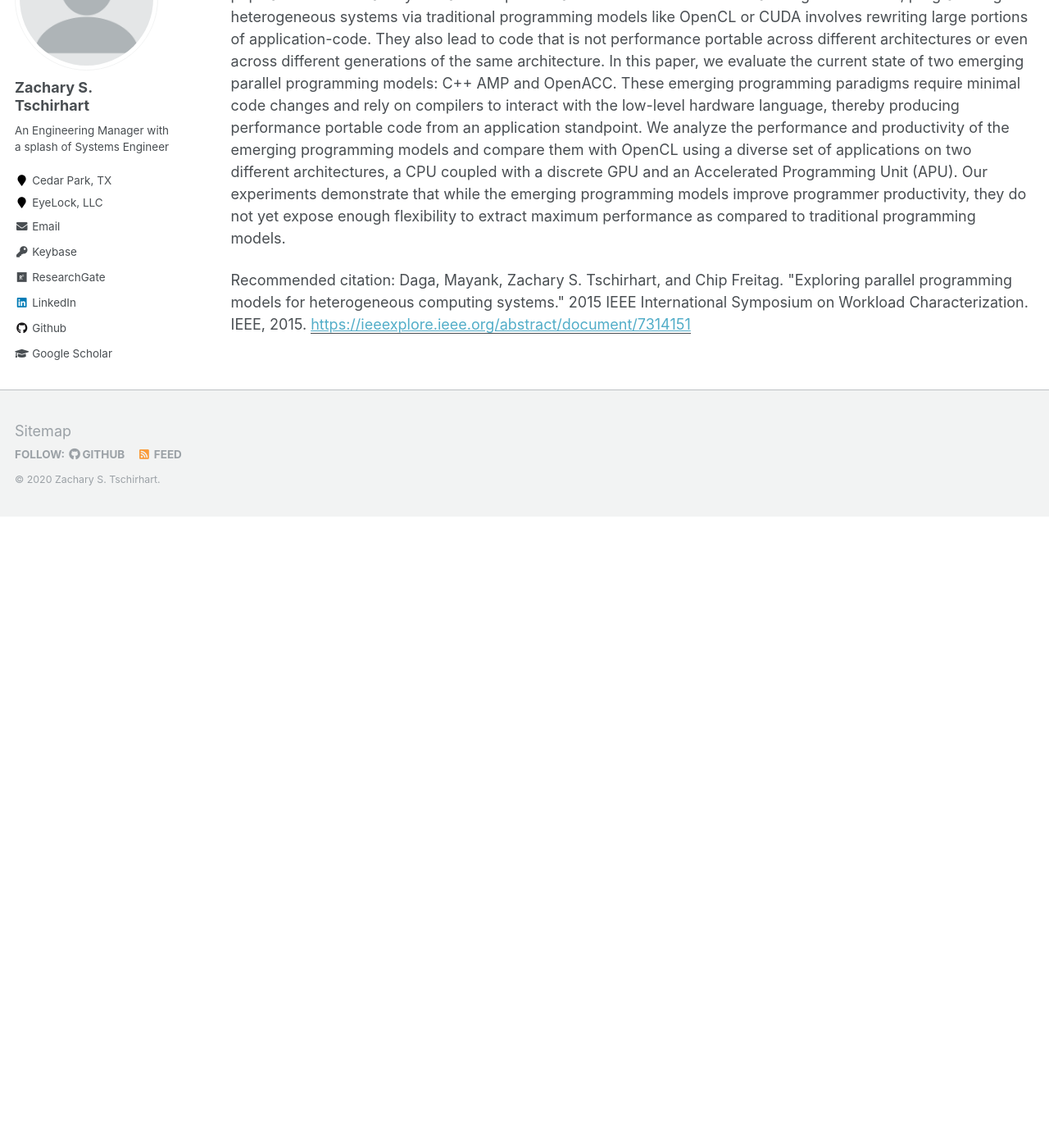
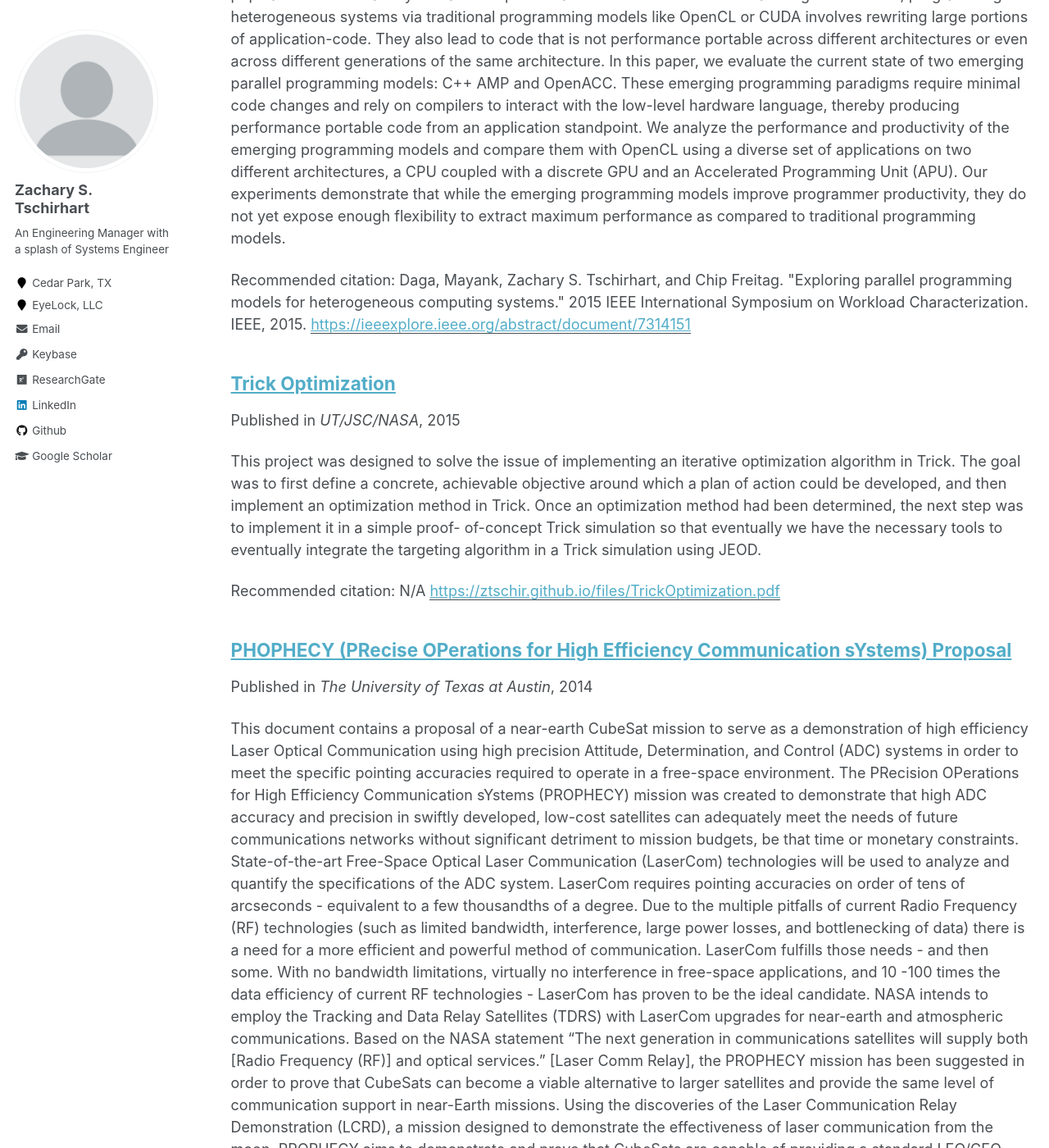
Before and after one commit to ztschir/ztschir.github.io, a Jekyll site: the page built from _pages/publications.md, in a window 1280 px wide and 1400 px high, scrolled down 794 px. Shown: the whole window at 82% size. Built offline with Jekyll 4.4.1, drawn with Linux system fonts in a browser that asks for light colours; before the commit the page ends 1424 px from its top, so only the background shows below that; some of the changed text lies outside the part shown.

Commit message:
added publications

```diff
--- /dev/null
+++ b/_publications/2010-01-10-trick-optimization.md
@@ -0,0 +1,14 @@
+---
+title: "Trick Optimization"
+collection: publications
+permalink: /publication/2010-01-10-trick-optimization
+excerpt: 'This project was designed to solve the issue of implementing an iterative optimization algorithm in Trick. The goal was to first define a concrete, achievable objective around which a plan of action could be developed, and then implement an optimization method in Trick. Once an optimization method had been determined, the next step was to implement it in a simple proof- of-concept Trick simulation so that eventually we have the necessary tools to eventually integrate the targeting algorithm in a Trick simulation using JEOD.
+'
+date: 2015-10-04
+venue: 'UT/JSC/NASA'
+paperurl: 'https://ztschir.github.io/files/TrickOptimization.pdf'
+citation: 'N/A'
+---
+This project was designed to solve the issue of implementing an iterative optimization algorithm in Trick. The goal was to first define a concrete, achievable objective around which a plan of action could be developed, and then implement an optimization method in Trick. Once an optimization method had been determined, the next step was to implement it in a simple proof- of-concept Trick simulation so that eventually we have the necessary tools to eventually integrate the targeting algorithm in a Trick simulation using JEOD.
+
+[Download paper here](https://ztschir.github.io/files/TrickOptimization.pdf)
--- /dev/null
+++ b/_publications/2010-05-01-an-iterative-guidance-algorithm-implementation-in-trick-using-jeod.md
@@ -0,0 +1,20 @@
+---
+title: "Iterative Targeting Algorithm in the Monte Carlo Framework"
+collection: publications
+permalink: /publication/2010-05-01-an-iterative-guidance-algorithm-implementation-in-trick-using-jeod
+excerpt: 'The present study focuses on the implementation of an iterative targeting algorithm within a Trick simulation environment. A team of undergraduate research students at The University of Texas at Austin accomplished the investigation and software implementation. The simulation developed seeks to identify the impulsive maneuver required by a spacecraft to transfer between two arbitrary points in Earth orbit. The initial state and the terminal position vector are inputs to the Trick simulation. Then, Trick’s built-in Monte Carlo master/slave framework is leveraged to converge on the impulsive maneuver required for the spacecraft to initiate the transfer. The spacecraft trajectory modeling is accomplished through Trick with simple, two-body, point mass equations of motion.
+The targeting algorithm relies on the availability of the state transition matrix (STM). To facilitate a generalized force model and future JSC Engineering Orbital Dynamics (JEOD) implementation, the STM is constructed with a finite differencing algorithm. Thus, the Trick simulation developed in this report is divided into three routines: the physical simulation, the finite differencing process, and the targeting process.
+The physical simulation consists of a set of differential equations integrated with Trick. The finite differencing process calculates the STM. Finally, the targeting process employs the STM to identify the necessary changes in the initial state to achieve the desired end state. This work builds on the results of a previous study of optimization in Trick and the Cannonball tutorial provided with the Trick Documentation.
+The body of this final report presents the objectives of this project, the mathematical grounding of the algorithm, and discussion of the interaction between the various Trick source and model files. Finally, the results are illustrated, along with some of the major obstacles encountered in an attempt to integrate the targeter with JEOD. Suggestions are made for future study of the interaction between the Monte Carlo framework and JEOD, and the implementation of more advanced targeters in Trick.'
+date: 2010-05-01
+venue: 'UT/JSC Trick Modeling Initiative 2010'
+paperurl: 'https://ztschir.github.io/files/TrickIterativeTargetingAlgorithmInTheMonteCarloFrameworkReport.pdf'
+citation: 'N/A'
+---
+The present study focuses on the implementation of an iterative targeting algorithm within a Trick simulation environment. A team of undergraduate research students at The University of Texas at Austin accomplished the investigation and software implementation. The simulation developed seeks to identify the impulsive maneuver required by a spacecraft to transfer between two arbitrary points in Earth orbit. The initial state and the terminal position vector are inputs to the Trick simulation. Then, Trick’s built-in Monte Carlo master/slave framework is leveraged to converge on the impulsive maneuver required for the spacecraft to initiate the transfer. The spacecraft trajectory modeling is accomplished through Trick with simple, two-body, point mass equations of motion.
+The targeting algorithm relies on the availability of the state transition matrix (STM). To facilitate a generalized force model and future JSC Engineering Orbital Dynamics (JEOD) implementation, the STM is constructed with a finite differencing algorithm. Thus, the Trick simulation developed in this report is divided into three routines: the physical simulation, the finite differencing process, and the targeting process.
+The physical simulation consists of a set of differential equations integrated with Trick. The finite differencing process calculates the STM. Finally, the targeting process employs the STM to identify the necessary changes in the initial state to achieve the desired end state. This work builds on the results of a previous study of optimization in Trick and the Cannonball tutorial provided with the Trick Documentation.
+The body of this final report presents the objectives of this project, the mathematical grounding of the algorithm, and discussion of the interaction between the various Trick source and model files. Finally, the results are illustrated, along with some of the major obstacles encountered in an attempt to integrate the targeter with JEOD. Suggestions are made for future study of the interaction between the Monte Carlo framework and JEOD, and the implementation of more advanced targeters in Trick.
+
+[Download paper here](https://ztschir.github.io/files/TrickIterativeTargetingAlgorithmInTheMonteCarloFrameworkReport.pdf)
+[Download presentation here](https://ztschir.github.io/files/TrickIterativeTargetingAlgorithmInTheMonteCarloFrameworkPresentation.pptx)
--- /dev/null
+++ b/_publications/2013-12-03-tower-shines-for-supercomputing-win.md
@@ -0,0 +1,17 @@
+---
+title: "Tower Shines for Supercomputing Win"
+collection: publications
+permalink: /publication/2013-12-03-tower-shines-for-supercomputing-win
+excerpt: 'The university will celebrate the student team who won the 8th annual Student Cluster Competition at this year’s Supercomputing (SC13) conference. The Tower will be lit burnt orange tonight, Dec. 2.
+
+The UT students competed against seven other teams from the U.S., Germany, China and Australia during the real-time, non-stop, 48-hour challenge. The competition is designed to introduce the next generation of students to the high-performance computing community.'
+date: 2013-12-02
+venue: 'SC13'
+paperurl: 'https://news.utexas.edu/2013/12/02/tower-shines-for-supercomputing-win/'
+citation: 'N/A'
+---
+The university will celebrate the student team who won the 8th annual Student Cluster Competition at this year’s Supercomputing (SC13) conference. The Tower will be lit burnt orange tonight, Dec. 2.
+
+The UT students competed against seven other teams from the U.S., Germany, China and Australia during the real-time, non-stop, 48-hour challenge. The competition is designed to introduce the next generation of students to the high-performance computing community.
+
+[View Publication Here](https://news.utexas.edu/2013/12/02/tower-shines-for-supercomputing-win/)
--- /dev/null
+++ b/_publications/2014-05-02-prophecy-report.md
@@ -0,0 +1,23 @@
+---
+title: "PHOPHECY (PRecise OPerations for High Efficiency Communication sYstems) Proposal"
+collection: publications
+permalink: /publication/2014-05-02-prophecy-report
+excerpt: 'This document contains a proposal of a near-earth CubeSat mission to serve as a demonstration of high efficiency Laser Optical Communication using high precision Attitude, Determination, and Control (ADC) systems in order to meet the specific pointing accuracies required to operate in a free-space environment.
+The PRecision OPerations for High Efficiency Communication sYstems (PROPHECY) mission was created to demonstrate that high ADC accuracy and precision in swiftly developed, low-cost satellites can adequately meet the needs of future communications networks without significant detriment to mission budgets, be that time or monetary constraints. State-of-the-art Free-Space Optical Laser Communication (LaserCom) technologies will be used to analyze and quantify the specifications of the ADC system. LaserCom requires pointing accuracies on order of tens of arcseconds - equivalent to a few thousandths of a degree.
+Due to the multiple pitfalls of current Radio Frequency (RF) technologies (such as limited bandwidth, interference, large power losses, and bottlenecking of data) there is a need for a more efficient and powerful method of communication. LaserCom fulfills those needs - and then some. With no bandwidth limitations, virtually no interference in free-space applications, and 10 -100 times the data efficiency of current RF technologies - LaserCom has proven to be the ideal candidate. NASA intends to employ the Tracking and Data Relay Satellites (TDRS) with LaserCom upgrades for near-earth and atmospheric communications.
+Based on the NASA statement “The next generation in communications satellites will supply both [Radio Frequency (RF)] and optical services.” [Laser Comm Relay], the PROPHECY mission has been suggested in order to prove that CubeSats can become a viable alternative to larger satellites and provide the same level of communication support in near-Earth missions. Using the discoveries of the Laser Communication Relay Demonstration (LCRD), a mission designed to demonstrate the effectiveness of laser communication from the moon, PROPHECY aims to demonstrate and prove that CubeSats are capable of providing a standard LEO/GEO platform for future near-earth laser communication needs with quick development at low-costs.
+Lastly, as satellites become more prevalent in the use of everyday technology, the nature of the CubeSat as a rapidly-developed and easily replaceable satellite becomes more enticing. This mission stands to prove that highly efficient communication and data relay satellites can be produced and deployed on a short timeline, while maintaining the efficiency and efficacy of a the previously larger satellites.
+In summary, PROPHECY aims to prove the ability of CubeSats to act as reliable short-term satellites for Free-Space, high-atmosphere, and ground communications at a fraction of the production time and cost of current state-of-the-art communications satellites.'
+date: 2014-05-02
+venue: 'The University of Texas at Austin'
+paperurl: 'https://ztschir.github.io/files/PROPHECYReport.pdf'
+citation: ''
+---
+This document contains a proposal of a near-earth CubeSat mission to serve as a demonstration of high efficiency Laser Optical Communication using high precision Attitude, Determination, and Control (ADC) systems in order to meet the specific pointing accuracies required to operate in a free-space environment.
+The PRecision OPerations for High Efficiency Communication sYstems (PROPHECY) mission was created to demonstrate that high ADC accuracy and precision in swiftly developed, low-cost satellites can adequately meet the needs of future communications networks without significant detriment to mission budgets, be that time or monetary constraints. State-of-the-art Free-Space Optical Laser Communication (LaserCom) technologies will be used to analyze and quantify the specifications of the ADC system. LaserCom requires pointing accuracies on order of tens of arcseconds - equivalent to a few thousandths of a degree.
+Due to the multiple pitfalls of current Radio Frequency (RF) technologies (such as limited bandwidth, interference, large power losses, and bottlenecking of data) there is a need for a more efficient and powerful method of communication. LaserCom fulfills those needs - and then some. With no bandwidth limitations, virtually no interference in free-space applications, and 10 -100 times the data efficiency of current RF technologies - LaserCom has proven to be the ideal candidate. NASA intends to employ the Tracking and Data Relay Satellites (TDRS) with LaserCom upgrades for near-earth and atmospheric communications.
+Based on the NASA statement “The next generation in communications satellites will supply both [Radio Frequency (RF)] and optical services.” [Laser Comm Relay], the PROPHECY mission has been suggested in order to prove that CubeSats can become a viable alternative to larger satellites and provide the same level of communication support in near-Earth missions. Using the discoveries of the Laser Communication Relay Demonstration (LCRD), a mission designed to demonstrate the effectiveness of laser communication from the moon, PROPHECY aims to demonstrate and prove that CubeSats are capable of providing a standard LEO/GEO platform for future near-earth laser communication needs with quick development at low-costs.
+Lastly, as satellites become more prevalent in the use of everyday technology, the nature of the CubeSat as a rapidly-developed and easily replaceable satellite becomes more enticing. This mission stands to prove that highly efficient communication and data relay satellites can be produced and deployed on a short timeline, while maintaining the efficiency and efficacy of a the previously larger satellites.
+In summary, PROPHECY aims to prove the ability of CubeSats to act as reliable short-term satellites for Free-Space, high-atmosphere, and ground communications at a fraction of the production time and cost of current state-of-the-art communications satellites.
+
+[Download paper here](https://ztschir.github.io/files/PROPHECYReport.pdf)
```
Also changed, not shown: _pages/about.md (+2 -2 lines), 10 other files.
